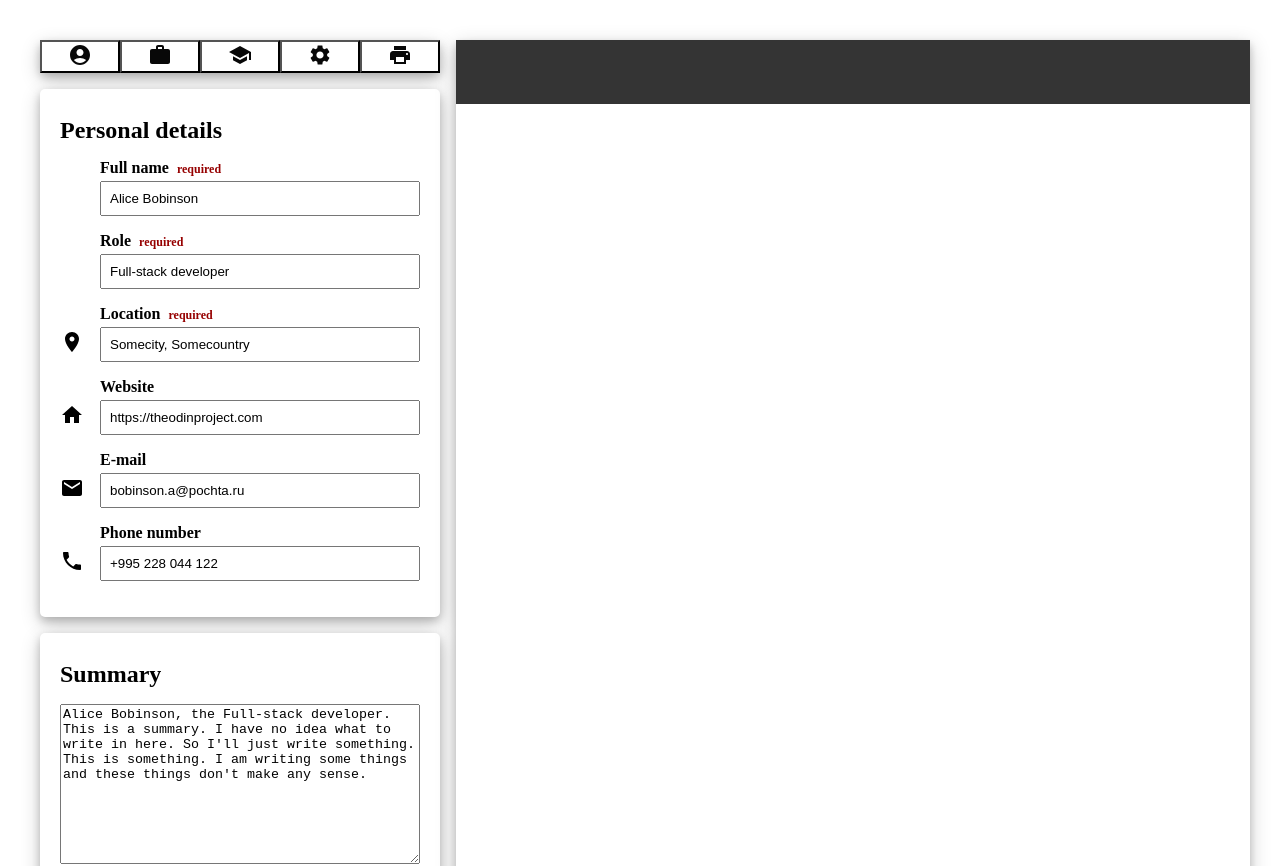
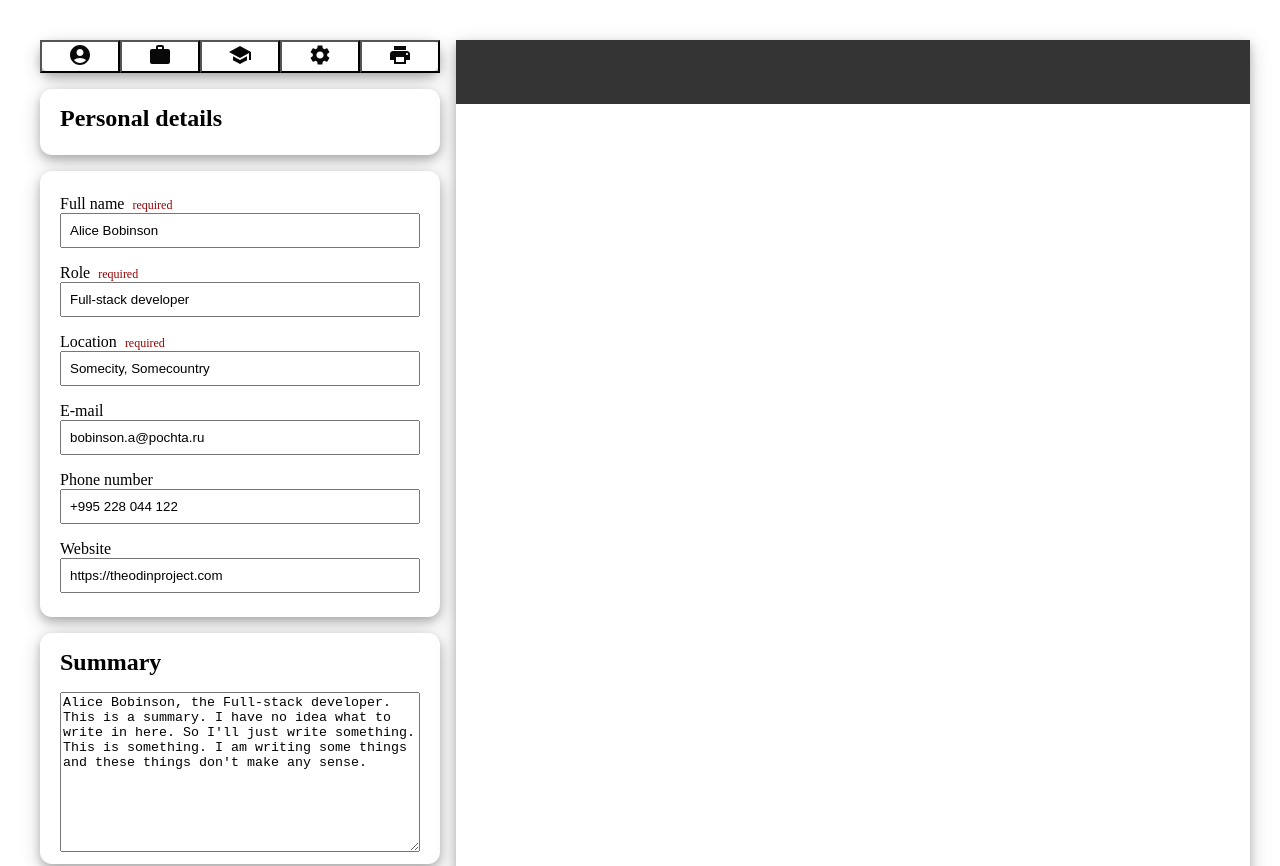
Before and after one commit to utkabulka/cv-application, a React (Vite) app: page / in a window 1280 px wide. Shown: the top 866 px of the page. Built offline with nearby package versions, Linux system fonts and the light colour scheme; the HTML template or start-up script is replaced by a standard one.

Commit message:
tab switching

```diff
--- a/src/App.jsx
+++ b/src/App.jsx
@@ -1,17 +1,21 @@
 import { useState } from 'react'
 
 import CVOutput from './components/CVOutput'
-import ExperienceSection from './components/ExperienceSection'
 import Footer from './components/Footer'
-import Header from './components/Header'
 import Navigation from './components/Navigation'
 import PersonalDetails from './components/PersonalDetails'
+import WorkExperience from './components/WorkExperience'
 import DefaultData from './constants/DefaultData'
 import * as Keys from './constants/Keys'
+import * as NavigationTabs from './constants/NavigationTabs'
 import './styles/App.css'
 
 function App() {
-  const [personalInformation, setPersonalInformation] = useState(
+  const [selectedTab, setSelectedTab] = useState(
+    NavigationTabs.PERSONAL_INFORMATION
+  )
+
+  const [personalDetails, setPersonalInformation] = useState(
     DefaultData.initialPersonalInformation
   )
   const [summary, setSummary] = useState(DefaultData[Keys.SUMMARY])
@@ -19,9 +23,14 @@ function App() {
     DefaultData[Keys.WORK_EXPERIENCE]
   )
 
-  function handlePersonalInformationChange(e) {
+  function handleSelectedTabChange(newTab) {
+    setSelectedTab(newTab)
+    console.log(`New tab: ${newTab}`)
+  }
+
+  function handlePersonalDetailsChange(e) {
     setPersonalInformation({
-      ...personalInformation,
+      ...personalDetails,
       [e.target.name]: e.target.value,
     })
   }
@@ -47,20 +56,24 @@ function App() {
       <div className='app-root'>
         <div className='cv'>
           <div className='editor'>
-            <Navigation />
-            <PersonalDetails
-              onInformationChanged={handlePersonalInformationChange}
-              onSummaryChanged={handleSummaryChange}
-              personalInformation={personalInformation}
-              summary={summary}
+            <Navigation
+              onNavigationClicked={handleSelectedTabChange}
+              selectedTab={selectedTab}
             />
-            <div className='editor-section'>
-              <Header text='Experience' />
-              <ExperienceSection
-                data={workExperience}
-                onChange={handleWorkExperienceChange}
+            {selectedTab === NavigationTabs.PERSONAL_INFORMATION && (
+              <PersonalDetails
+                onInformationChanged={handlePersonalDetailsChange}
+                onSummaryChanged={handleSummaryChange}
+                personalInformation={personalDetails}
+                summary={summary}
               />
-            </div>
+            )}
+            {selectedTab === NavigationTabs.WORK_EXPERIENCE && (
+              <WorkExperience
+                workExperience={workExperience}
+                onWorkExpreienceChanged={handleWorkExperienceChange}
+              />
+            )}
             <Footer />
           </div>
           <CVOutput />
--- a/src/components/ExperienceBlock.jsx
+++ b/src/components/ExperienceBlock.jsx
@@ -5,7 +5,7 @@ import TextArea from './TextArea'
 
 function ExperienceBlock({ experience, onChange = () => {} }) {
   return (
-    <div className='experience-block'>
+    <div className='editor-section'>
       <InputField
         label='Job title'
         value={experience[Keys.JOB_TITLE]}
--- a/src/components/InputField.jsx
+++ b/src/components/InputField.jsx
@@ -1,4 +1,3 @@
-import { SvgIcon } from '@mui/material'
 import PropTypes from 'prop-types'
 import '../styles/InputField.css'
 
@@ -8,15 +7,10 @@ function InputField({
   placeholder = null,
   name = '',
   value = '',
-  icon = null,
   onChange = () => {},
 }) {
   return (
     <div className='input-field'>
-      <div className='icon-wrapper'>
-        {icon != null ? <SvgIcon component={icon} /> : null}
-      </div>
-      <div className='input-field-wrapper'>
       <div>
         {label}
         {isRequired ? <span className='required'>required</span> : ''}
@@ -28,8 +22,7 @@ function InputField({
         name={name}
         value={value}
         onChange={onChange}
-        ></input>
-      </div>
+      />
     </div>
   )
 }
--- a/src/components/Navigation.jsx
+++ b/src/components/Navigation.jsx
@@ -8,25 +8,35 @@ import Button from '../components/Button'
 import * as NavigationTabs from '../constants/NavigationTabs'
 import '../styles/Navigation.css'
 
-function Navigation({ onNavigationClicked = () => {} }) {
+function Navigation({ onNavigationClicked = () => {}, selectedTab = '' }) {
   return (
     <div className='navigation'>
       <Button
         icon={AccountCircleIcon}
-        onClick={onNavigationClicked(NavigationTabs.PERSONAL_INFORMATION)}
+        onClick={() => onNavigationClicked(NavigationTabs.PERSONAL_INFORMATION)}
       />
       <Button
         icon={WorkIcon}
-        onClick={onNavigationClicked(NavigationTabs.WORK_EXPERIENCE)}
+        onClick={() => onNavigationClicked(NavigationTabs.WORK_EXPERIENCE)}
       />
-      <Button icon={SchoolIcon} />
-      <Button icon={SettingsIcon} />
-      <Button icon={PrintIcon} />
+      <Button
+        icon={SchoolIcon}
+        onClick={() => onNavigationClicked(NavigationTabs.WORK_EXPERIENCE)}
+      />
+      <Button
+        icon={SettingsIcon}
+        onClick={() => onNavigationClicked(NavigationTabs.WORK_EXPERIENCE)}
+      />
+      <Button
+        icon={PrintIcon}
+        onClick={() => onNavigationClicked(NavigationTabs.WORK_EXPERIENCE)}
+      />
     </div>
   )
 }
 Navigation.propTypes = {
   onNavigationClicked: PropTypes.func.isRequired,
+  selectedTab: PropTypes.string,
 }
 
 export default Navigation
--- a/src/components/PersonalDetails.jsx
+++ b/src/components/PersonalDetails.jsx
@@ -9,7 +9,7 @@ import InputField from './InputField'
 import TextArea from './TextArea'
 
 function PersonalDetails({
-  onInformationChanged = () => {},
+  onInformationChanged: onDetailsChanged = () => {},
   onSummaryChanged = () => {},
   personalInformation = [],
   summary = '',
@@ -18,13 +18,15 @@ function PersonalDetails({
     <>
       <div className='editor-section'>
         <Header text='Personal details' />
+      </div>
+      <div className='editor-section'>
         <InputField
           label='Full name'
           placeholder={`What's your name?`}
           isRequired={true}
           name={Keys.FULL_NAME}
           value={personalInformation[Keys.FULL_NAME]}
-          onChange={onInformationChanged}
+          onChange={onDetailsChanged}
         />
         <InputField
           label='Role'
@@ -32,7 +34,7 @@ function PersonalDetails({
           isRequired={true}
           name={Keys.ROLE}
           value={personalInformation[Keys.ROLE]}
-          onChange={onInformationChanged}
+          onChange={onDetailsChanged}
         />
         <InputField
           label='Location'
@@ -41,7 +43,23 @@ function PersonalDetails({
           name={Keys.LOCATION}
           icon={RoomIcon}
           value={personalInformation[Keys.LOCATION]}
-          onChange={onInformationChanged}
+          onChange={onDetailsChanged}
+        />
+        <InputField
+          label='E-mail'
+          placeholder={`Your e-mail`}
+          name={Keys.EMAIL}
+          icon={EmailIcon}
+          value={personalInformation[Keys.EMAIL]}
+          onChange={onDetailsChanged}
+        />
+        <InputField
+          label='Phone number'
+          placeholder={`Your phone number`}
+          name={Keys.PHONE_NUMBER}
+          icon={PhoneIcon}
+          value={personalInformation[Keys.PHONE_NUMBER]}
+          onChange={onDetailsChanged}
         />
         <InputField
           label='Website'
@@ -49,23 +67,7 @@ function PersonalDetails({
           name={Keys.WEBSITE}
           icon={HomeIcon}
           value={personalInformation[Keys.WEBSITE]}
-          onChange={onInformationChanged}
-        />
-        <InputField
-          label='E-mail'
-          placeholder={`Your e-mail`}
-          name={Keys.EMAIL}
-          icon={EmailIcon}
-          value={personalInformation[Keys.EMAIL]}
-          onChange={onInformationChanged}
-        />
-        <InputField
-          label='Phone number'
-          placeholder={`Your phone number`}
-          name={Keys.PHONE_NUMBER}
-          icon={PhoneIcon}
-          value={personalInformation[Keys.PHONE_NUMBER]}
-          onChange={onInformationChanged}
+          onChange={onDetailsChanged}
         />
       </div>
       <div className='editor-section'>
@@ -84,7 +86,7 @@ function PersonalDetails({
 PersonalDetails.propTypes = {
   onInformationChanged: PropTypes.func.isRequired,
   onSummaryChanged: PropTypes.func.isRequired,
-  personalInformation: PropTypes.array.isRequired,
+  personalInformation: PropTypes.object.isRequired,
   summary: PropTypes.string.isRequired,
 }
 
--- /dev/null
+++ b/src/components/WorkExperience.jsx
@@ -0,0 +1,30 @@
+import PropTypes from 'prop-types'
+import * as Keys from '../constants/Keys'
+import ExperienceBlock from './ExperienceBlock'
+import Header from './Header'
+
+function WorkExperience({
+  workExperience = [],
+  onWorkExpreienceChanged = () => {},
+}) {
+  return (
+    <>
+      <div className='editor-section'>
+        <Header text='Work experience' />
+      </div>
+      {workExperience.map((experience) => (
+        <ExperienceBlock
+          key={experience[Keys.ID]}
+          experience={experience}
+          onChange={onWorkExpreienceChanged}
+        />
+      ))}
+    </>
+  )
+}
+WorkExperience.propTypes = {
+  workExperience: PropTypes.array.isRequired,
+  onWorkExpreienceChanged: PropTypes.func.isRequired,
+}
+
+export default WorkExperience
--- a/src/styles/App.css
+++ b/src/styles/App.css
@@ -15,6 +15,11 @@
 }
 
 .navigation,
+.editor-section {
+  border-radius: 12px;
+}
+
+.navigation,
 .editor-section,
 .cv-output {
   box-shadow: 0 4px 8px 0 #00000033, 0 6px 20px 0 #00000033;
@@ -26,8 +31,7 @@
 }
 
 .editor-section {
-  border-radius: 5px;
-  padding: 20px;
+  padding: 8px 20px 8px 20px;
   margin-bottom: 16px;
 }
 
@@ -39,7 +43,7 @@
 }
 
 .personal {
-  padding: 32px 48px 32px 48px;
+  padding: 32px 32px 32px 32px;
 }
 .section {
   padding: 0 48px 0 48px;
--- a/src/styles/InputField.css
+++ b/src/styles/InputField.css
@@ -24,8 +24,9 @@ input::placeholder {
 
 .input-field {
   display: flex;
-  flex-direction: row;
-  align-items: end;
+  flex-direction: column;
+  align-items: left;
+  text-align: left;
   flex: 1;
   margin: 16px 0 16px 0;
 }
--- a/src/styles/index.css
+++ b/src/styles/index.css
@@ -20,7 +20,7 @@ textarea {
   font-family: Inter, system-ui, Avenir, Helvetica, Arial, sans-serif;
   background-color: #ffffff00;
   border: 1px solid #e8e8e8;
-  border-radius: 5px;
+  border-radius: 10px;
   font-size: 18px;
   font-weight: 400;
   color: #080808;
```
Lines whose indentation alone changed are shown as unchanged.
